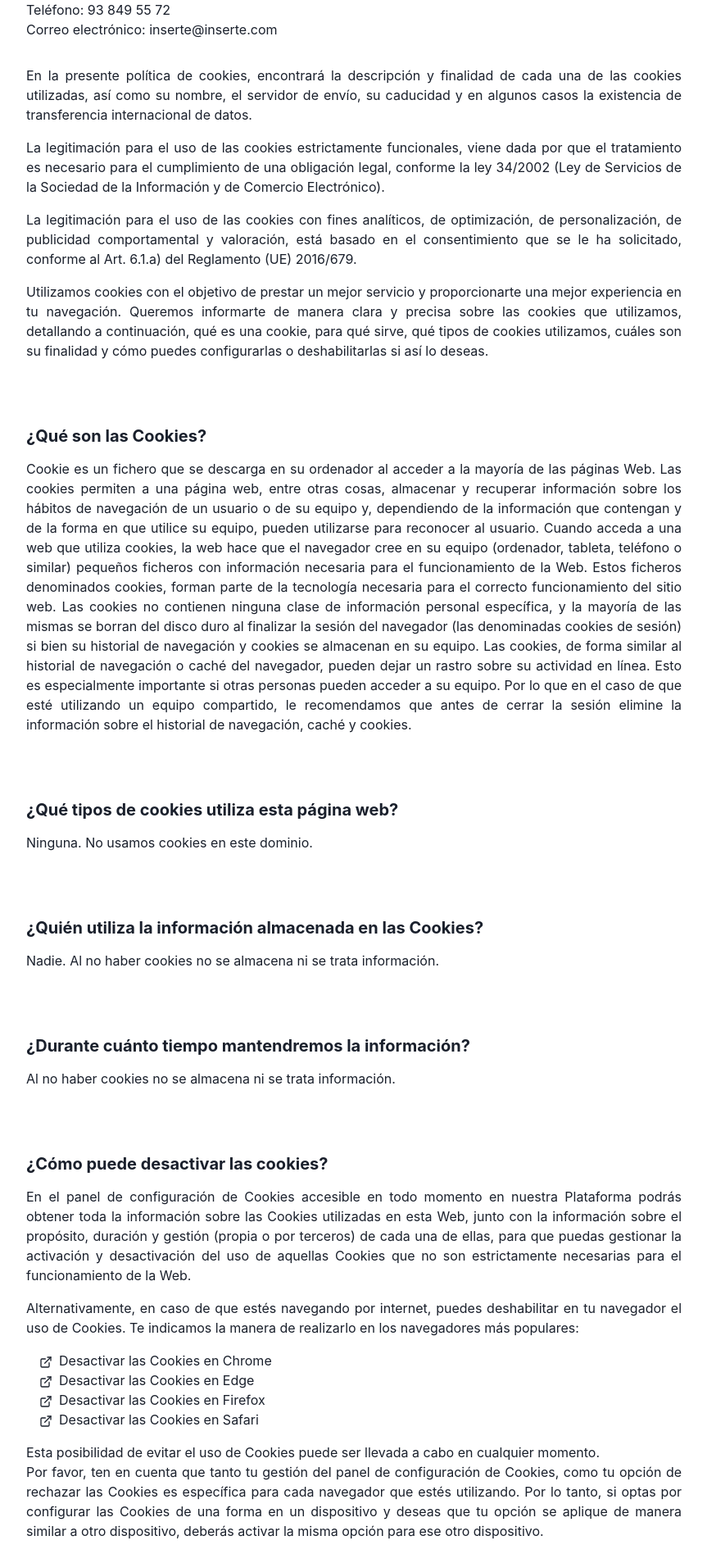
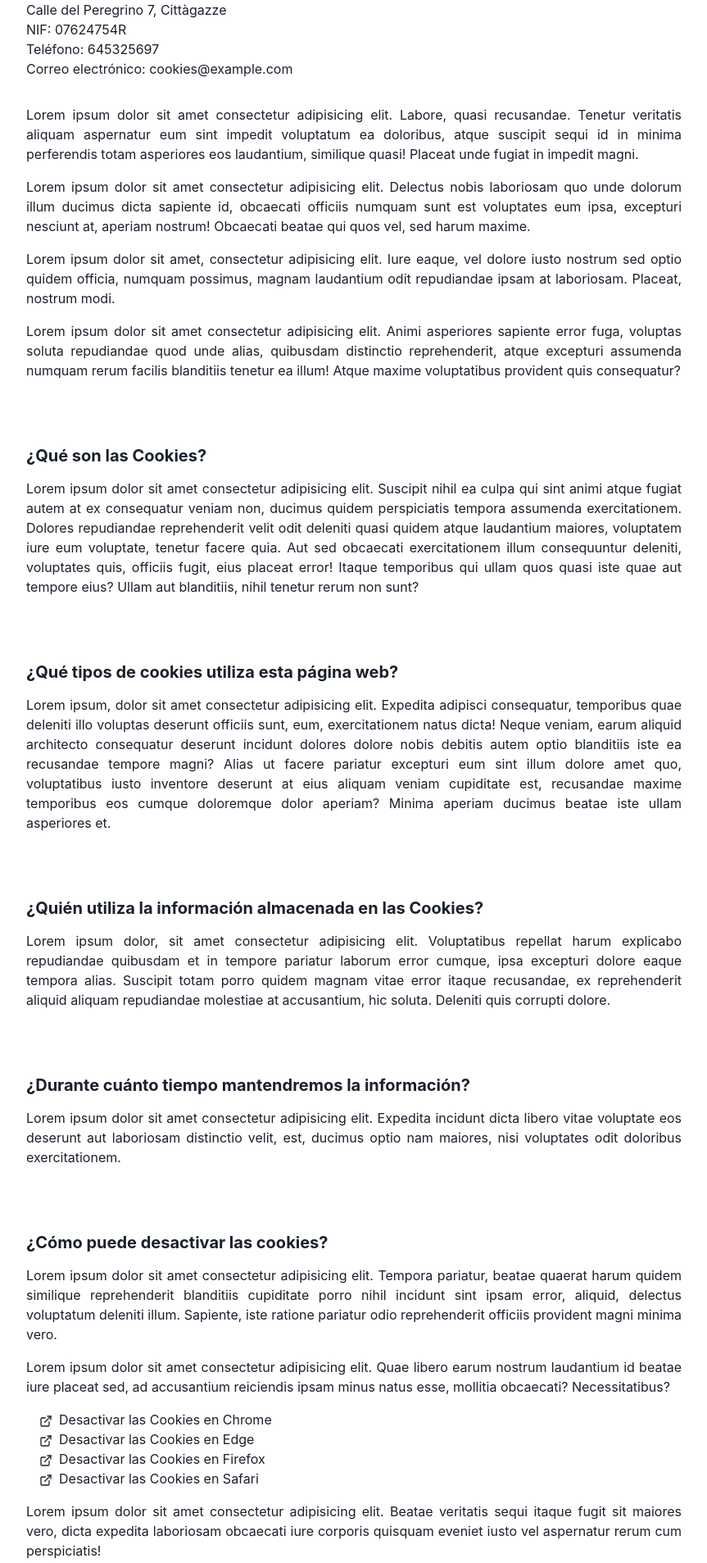
Before and after one commit to danngalann/nextjs-landing, a Next.js app: page /legal/cookies in a window 1280 px wide. Shown: the part 387-2294 px from the top of the page at 82% size, without its empty margins (208-1071 px from the left). Built offline with nearby package versions, Linux system fonts and the light colour scheme.

Commit message:
Debranding

```diff
--- a/components/Footer/Footer.tsx
+++ b/components/Footer/Footer.tsx
@@ -23,8 +23,8 @@ export default function Footer() {
       >
         <Stack alignItems={{base: "center", md:"flex-start"}} my={{base: 4, md: 0}}>
           <ListHeader>Productos</ListHeader>
-          <Link href="http://shop.inserte.com/shop/">Todo</Link>
-          <Link href="http://shop.inserte.com/product-category/productos-de-mar/">
+          <Link href="/productos">Todo</Link>
+          <Link href="/productos/pescado">
             Pescado
           </Link>
           <Flex>
@@ -84,7 +84,7 @@ export default function Footer() {
           <Logo />
         </Flex>
         <Text pt={6} fontSize={"sm"} textAlign={"center"}>
-          © {new Date().getFullYear()} Congelados Inserte. Todos los derechos
+          © {new Date().getFullYear()} NextJs Food. Todos los derechos
           reservados.
         </Text>
       </Box>
--- a/components/Home/AlternativeWithMedia.tsx
+++ b/components/Home/AlternativeWithMedia.tsx
@@ -112,7 +112,7 @@ export default function Awm({ lazyImages = true }: { lazyImages?: boolean }) {
           {isMobile ? null : (
             <Box w="full" h="full" display="flex" justifyContent="center">
               <SizedImage
-                src="v1637165535/inserte/carne_lmniu3.png"
+                src="v1637165535/nextjs/carne_lmniu3.png"
                 width="35rem"
                 height="35rem"
                 lazy={lazyImages}
@@ -167,7 +167,7 @@ export default function Awm({ lazyImages = true }: { lazyImages?: boolean }) {
               position="relative"
             >
               <SizedImage
-                src="v1637165535/inserte/postre_op1fh6.png"
+                src="v1637165535/nextjs/postre_op1fh6.png"
                 width="23rem"
                 height="23rem"
                 lazy={lazyImages}
@@ -222,7 +222,7 @@ export default function Awm({ lazyImages = true }: { lazyImages?: boolean }) {
               position="relative"
             >
               <SizedImage
-                src="v1637164784/inserte/verdura_exthfh.png"
+                src="v1637164784/nextjs/verdura_exthfh.png"
                 width="30rem"
                 height="30rem"
                 lazy={lazyImages}
--- a/components/Home/Hero.tsx
+++ b/components/Home/Hero.tsx
@@ -23,7 +23,7 @@ export default function Hero() {
             expanded: false,
             children: (
               <Image
-                src="v1637164782/inserte/hero/back_faded_kco4jr.png"
+                src="v1637164782/nextjs/hero/back_faded_kco4jr.png"
                 alt=""
                 layout="fill"
                 objectFit="cover"
@@ -37,7 +37,7 @@ export default function Hero() {
             expanded: false,
             children: (
               <Image
-                src="v1637164784/inserte/hero/middle_qlix8m.png"
+                src="v1637164784/nextjs/hero/middle_qlix8m.png"
                 alt=""
                 layout="fill"
                 objectFit="cover"
@@ -51,7 +51,7 @@ export default function Hero() {
             expanded: false,
             children: (
               <Image
-                src="v1637164781/inserte/hero/front_x7eahl.png"
+                src="v1637164781/nextjs/hero/front_x7eahl.png"
                 alt=""
                 layout="fill"
                 objectFit="cover"
--- a/components/Home/Testimonials/Testimonials.tsx
+++ b/components/Home/Testimonials/Testimonials.tsx
@@ -8,19 +8,19 @@ export default function Testimonials() {
       <Card
         title="Increíble experiencia"
         author="Mark Gills"
-        imageSrc="https://res.cloudinary.com/dyymism4o/image/upload/v1637491879/inserte/testimonials/man1_v9buxc.jpg"
+        imageSrc="https://res.cloudinary.com/dyymism4o/image/upload/v1637491879/nextjs/testimonials/man1_v9buxc.jpg"
         review="Lorem ipsum dolor sit amet, consectetur adipisicing elit. Est, maxime? Sed dolores exercitationem numquam aspernatur rem omnis! Totam, libero quae."
       />
       <Card
         title="Muy buen trato"
         author="Gemma Peterson"
-        imageSrc="https://res.cloudinary.com/dyymism4o/image/upload/v1637491879/inserte/testimonials/girl1_jr6qee.jpg"
+        imageSrc="https://res.cloudinary.com/dyymism4o/image/upload/v1637491879/nextjs/testimonials/girl1_jr6qee.jpg"
         review="Lorem ipsum dolor sit amet, consectetur adipisicing elit. Est, maxime? Sed dolores exercitationem numquam aspernatur rem omnis! Totam, libero quae."
       />
       <Card
         title="Al gusto"
         author="Alice Grin"
-        imageSrc="https://res.cloudinary.com/dyymism4o/image/upload/v1637491879/inserte/testimonials/girl2_ucwwp6.jpg"
+        imageSrc="https://res.cloudinary.com/dyymism4o/image/upload/v1637491879/nextjs/testimonials/girl2_ucwwp6.jpg"
         review="Lorem ipsum dolor sit amet, consectetur adipisicing elit. Est, maxime? Sed dolores exercitationem numquam aspernatur rem omnis! Totam, libero quae."
       />
     </Flex>
--- a/package.json
+++ b/package.json
@@ -1,5 +1,5 @@
 {
-  "name": "inserte.com",
+  "name": "nextjsfood",
   "version": "0.1.0",
   "private": true,
   "scripts": {
--- a/pages/_app.tsx
+++ b/pages/_app.tsx
@@ -10,7 +10,7 @@ function MyApp({ Component, pageProps }: AppProps) {
     <ChakraProvider>
       <ParallaxProvider>
         <Head>
-          <title>Congelados Inserte</title>
+          <title>NextJs Food</title>
           <meta
             name="description"
             content="Productos congelados para todo tipo de empresas y negocios"
--- a/pages/index.tsx
+++ b/pages/index.tsx
@@ -16,7 +16,7 @@ const Home: NextPage = () => {
   return (
     <div>
       <Head>
-        <title>Congelados Inserte</title>
+        <title>NextJs Food</title>
         <meta
           name="description"
           content="Empresa de congelados en granollers"
--- a/pages/legal/cookies.tsx
+++ b/pages/legal/cookies.tsx
@@ -15,9 +15,14 @@ const Cookies: NextPage = () => {
   return (
     <div>
       <Head>
-        <title>Congelados Inserte - Política de cookies</title>
+        <title>NextJsFood - Política de cookies</title>
       </Head>
-      <Box px={{ base: 8, md: 40, lg: 60 }} pt={10} w="full" textAlign="justify">
+      <Box
+        px={{ base: 8, md: 40, lg: 60 }}
+        pt={10}
+        w="full"
+        textAlign="justify"
+      >
         <Box mb={20}>
           <Heading as="h1" mb={4}>
             Política de cookies
@@ -27,39 +32,37 @@ const Cookies: NextPage = () => {
           <Heading as="h2" size="md" mb={4}>
             Responsable del tratamiento
           </Heading>
-          <Text>CONGELADOS INSERTE, S.L.</Text>
-          <Text>
-            Avenida Europa, 31 Polígono Ind Palou Nord · 08401 Granollers
-          </Text>
-          <Text>NIF: B-08898595</Text>
-          <Text>Teléfono: 93 849 55 72</Text>
-          <Text mb={8}>Correo electrónico: inserte@inserte.com</Text>
+          <Text>Lorem ipsum dolor sit amet.</Text>
+          <Text>Calle del Peregrino 7, Cittàgazze</Text>
+          <Text>NIF: 07624754R</Text>
+          <Text>Teléfono: 645325697</Text>
+          <Text mb={8}>Correo electrónico: cookies@example.com</Text>
           <Text mb={4}>
-            En la presente política de cookies, encontrará la descripción y
-            finalidad de cada una de las cookies utilizadas, así como su nombre,
-            el servidor de envío, su caducidad y en algunos casos la existencia
-            de transferencia internacional de datos.
+            Lorem ipsum dolor sit amet consectetur adipisicing elit. Labore,
+            quasi recusandae. Tenetur veritatis aliquam aspernatur eum sint
+            impedit voluptatum ea doloribus, atque suscipit sequi id in minima
+            perferendis totam asperiores eos laudantium, similique quasi!
+            Placeat unde fugiat in impedit magni.
           </Text>
           <Text mb={4}>
-            La legitimación para el uso de las cookies estrictamente
-            funcionales, viene dada por que el tratamiento es necesario para el
-            cumplimiento de una obligación legal, conforme la ley 34/2002 (Ley
-            de Servicios de la Sociedad de la Información y de Comercio
-            Electrónico).
+            Lorem ipsum dolor sit amet consectetur adipisicing elit. Delectus
+            nobis laboriosam quo unde dolorum illum ducimus dicta sapiente id,
+            obcaecati officiis numquam sunt est voluptates eum ipsa, excepturi
+            nesciunt at, aperiam nostrum! Obcaecati beatae qui quos vel, sed
+            harum maxime.
           </Text>
           <Text mb={4}>
-            La legitimación para el uso de las cookies con fines analíticos, de
-            optimización, de personalización, de publicidad comportamental y
-            valoración, está basado en el consentimiento que se le ha
-            solicitado, conforme al Art. 6.1.a) del Reglamento (UE) 2016/679.
+            Lorem ipsum dolor sit amet, consectetur adipisicing elit. Iure
+            eaque, vel dolore iusto nostrum sed optio quidem officia, numquam
+            possimus, magnam laudantium odit repudiandae ipsam at laboriosam.
+            Placeat, nostrum modi.
           </Text>
           <Text>
-            Utilizamos cookies con el objetivo de prestar un mejor servicio y
-            proporcionarte una mejor experiencia en tu navegación. Queremos
-            informarte de manera clara y precisa sobre las cookies que
-            utilizamos, detallando a continuación, qué es una cookie, para qué
-            sirve, qué tipos de cookies utilizamos, cuáles son su finalidad y
-            cómo puedes configurarlas o deshabilitarlas si así lo deseas.
+            Lorem ipsum dolor sit amet consectetur adipisicing elit. Animi
+            asperiores sapiente error fuga, voluptas soluta repudiandae quod
+            unde alias, quibusdam distinctio reprehenderit, atque excepturi
+            assumenda numquam rerum facilis blanditiis tenetur ea illum! Atque
+            maxime voluptatibus provident quis consequatur?
           </Text>
         </Box>
         <Box mb={20}>
@@ -67,41 +70,45 @@ const Cookies: NextPage = () => {
             ¿Qué son las Cookies?
           </Heading>
           <Text>
-            Cookie es un fichero que se descarga en su ordenador al acceder a la
-            mayoría de las páginas Web. Las cookies permiten a una página web,
-            entre otras cosas, almacenar y recuperar información sobre los
-            hábitos de navegación de un usuario o de su equipo y, dependiendo de
-            la información que contengan y de la forma en que utilice su equipo,
-            pueden utilizarse para reconocer al usuario. Cuando acceda a una web
-            que utiliza cookies, la web hace que el navegador cree en su equipo
-            (ordenador, tableta, teléfono o similar) pequeños ficheros con
-            información necesaria para el funcionamiento de la Web. Estos
-            ficheros denominados cookies, forman parte de la tecnología
-            necesaria para el correcto funcionamiento del sitio web. Las cookies
-            no contienen ninguna clase de información personal específica, y la
-            mayoría de las mismas se borran del disco duro al finalizar la
-            sesión del navegador (las denominadas cookies de sesión) si bien su
-            historial de navegación y cookies se almacenan en su equipo. Las
-            cookies, de forma similar al historial de navegación o caché del
-            navegador, pueden dejar un rastro sobre su actividad en línea. Esto
-            es especialmente importante si otras personas pueden acceder a su
-            equipo. Por lo que en el caso de que esté utilizando un equipo
-            compartido, le recomendamos que antes de cerrar la sesión elimine la
-            información sobre el historial de navegación, caché y cookies.
+            Lorem ipsum dolor sit amet consectetur adipisicing elit. Suscipit
+            nihil ea culpa qui sint animi atque fugiat autem at ex consequatur
+            veniam non, ducimus quidem perspiciatis tempora assumenda
+            exercitationem. Dolores repudiandae reprehenderit velit odit
+            deleniti quasi quidem atque laudantium maiores, voluptatem iure eum
+            voluptate, tenetur facere quia. Aut sed obcaecati exercitationem
+            illum consequuntur deleniti, voluptates quis, officiis fugit, eius
+            placeat error! Itaque temporibus qui ullam quos quasi iste quae aut
+            tempore eius? Ullam aut blanditiis, nihil tenetur rerum non sunt?
           </Text>
         </Box>
         <Box mb={20}>
           <Heading as="h2" size="md" mb={4}>
             ¿Qué tipos de cookies utiliza esta página web?
           </Heading>
-          <Text>Ninguna. No usamos cookies en este dominio.</Text>
+          <Text>
+            Lorem ipsum, dolor sit amet consectetur adipisicing elit. Expedita
+            adipisci consequatur, temporibus quae deleniti illo voluptas
+            deserunt officiis sunt, eum, exercitationem natus dicta! Neque
+            veniam, earum aliquid architecto consequatur deserunt incidunt
+            dolores dolore nobis debitis autem optio blanditiis iste ea
+            recusandae tempore magni? Alias ut facere pariatur excepturi eum
+            sint illum dolore amet quo, voluptatibus iusto inventore deserunt at
+            eius aliquam veniam cupiditate est, recusandae maxime temporibus eos
+            cumque doloremque dolor aperiam? Minima aperiam ducimus beatae iste
+            ullam asperiores et.
+          </Text>
         </Box>
         <Box mb={20}>
           <Heading as="h2" size="md" mb={4}>
             ¿Quién utiliza la información almacenada en las Cookies?
           </Heading>
           <Text>
-            Nadie. Al no haber cookies no se almacena ni se trata información.
+            Lorem ipsum dolor, sit amet consectetur adipisicing elit.
+            Voluptatibus repellat harum explicabo repudiandae quibusdam et in
+            tempore pariatur laborum error cumque, ipsa excepturi dolore eaque
+            tempora alias. Suscipit totam porro quidem magnam vitae error itaque
+            recusandae, ex reprehenderit aliquid aliquam repudiandae molestiae
+            at accusantium, hic soluta. Deleniti quis corrupti dolore.
           </Text>
         </Box>
         <Box mb={20}>
@@ -109,7 +116,10 @@ const Cookies: NextPage = () => {
             ¿Durante cuánto tiempo mantendremos la información?
           </Heading>
           <Text>
-            Al no haber cookies no se almacena ni se trata información.
+            Lorem ipsum dolor sit amet consectetur adipisicing elit. Expedita
+            incidunt dicta libero vitae voluptate eos deserunt aut laboriosam
+            distinctio velit, est, ducimus optio nam maiores, nisi voluptates
+            odit doloribus exercitationem.
           </Text>
         </Box>
         <Box mb={20}>
@@ -117,18 +127,17 @@ const Cookies: NextPage = () => {
             ¿Cómo puede desactivar las cookies?
           </Heading>
           <Text mb={4}>
-            En el panel de configuración de Cookies accesible en todo momento en
-            nuestra Plataforma podrás obtener toda la información sobre las
-            Cookies utilizadas en esta Web, junto con la información sobre el
-            propósito, duración y gestión (propia o por terceros) de cada una de
-            ellas, para que puedas gestionar la activación y desactivación del
-            uso de aquellas Cookies que no son estrictamente necesarias para el
-            funcionamiento de la Web.
+            Lorem ipsum dolor sit amet consectetur adipisicing elit. Tempora
+            pariatur, beatae quaerat harum quidem similique reprehenderit
+            blanditiis cupiditate porro nihil incidunt sint ipsam error,
+            aliquid, delectus voluptatum deleniti illum. Sapiente, iste ratione
+            pariatur odio reprehenderit officiis provident magni minima vero.
           </Text>
           <Text mb={4}>
-            Alternativamente, en caso de que estés navegando por internet,
-            puedes deshabilitar en tu navegador el uso de Cookies. Te indicamos
-            la manera de realizarlo en los navegadores más populares:
+            Lorem ipsum dolor sit amet consectetur adipisicing elit. Quae libero
+            earum nostrum laudantium id beatae iure placeat sed, ad accusantium
+            reiciendis ipsam minus natus esse, mollitia obcaecati?
+            Necessitatibus?
           </Text>
           <List mb={4} ml={4}>
             <ListItem>
@@ -166,17 +175,17 @@ const Cookies: NextPage = () => {
             </ListItem>
           </List>
           <Text>
-            Esta posibilidad de evitar el uso de Cookies puede ser llevada a
-            cabo en cualquier momento.
+            Lorem ipsum dolor sit amet consectetur adipisicing elit. Beatae
+            veritatis sequi itaque fugit sit maiores vero, dicta expedita
+            laboriosam obcaecati iure corporis quisquam eveniet iusto vel
+            aspernatur rerum cum perspiciatis!
           </Text>
           <Text>
-            Por favor, ten en cuenta que tanto tu gestión del panel de
-            configuración de Cookies, como tu opción de rechazar las Cookies es
-            específica para cada navegador que estés utilizando. Por lo tanto,
-            si optas por configurar las Cookies de una forma en un dispositivo y
-            deseas que tu opción se aplique de manera similar a otro
-            dispositivo, deberás activar la misma opción para ese otro
-            dispositivo.
+            Lorem ipsum dolor sit amet consectetur adipisicing elit. Totam,
+            adipisci corrupti amet officia fugiat error est facere asperiores
+            nisi eveniet assumenda ea, non ullam id quaerat veniam voluptate
+            voluptates omnis dolore neque animi dicta. Voluptates repellat omnis
+            voluptas placeat voluptatibus!
           </Text>
         </Box>
         <Box mb={20}>
@@ -184,12 +193,11 @@ const Cookies: NextPage = () => {
             Cambios en la Política de Cookies
           </Heading>
           <Text>
-            a presente Política de Cookies, se podrá modificar cuando así lo
-            exija la legislación vigente en cada momento o cuando hubiera alguna
-            variación en el tipo de cookies utilizadas en el sitio web. Por
-            ello, te recomendamos revisar esta política cada vez que accedas a
-            nuestro sitio web con el objetivo de estar adecuadamente informado
-            sobre cómo y para qué usamos las cookies.
+            Lorem ipsum, dolor sit amet consectetur adipisicing elit. Voluptatem
+            nemo sint error expedita rem, dolor maiores! Eius voluptas, ipsa
+            officia fugit nobis harum temporibus fugiat quidem delectus facere
+            impedit repellat, deserunt, eum corporis enim consequuntur. Quas
+            perspiciatis porro quae hic?
           </Text>
         </Box>
       </Box>
```
Also changed, not shown: components/Common/Logo.tsx (+4 -3 lines), pages/contacto.tsx (+4 -5 lines), pages/empresa.tsx (+20 -24 lines), public/favicon.png.
